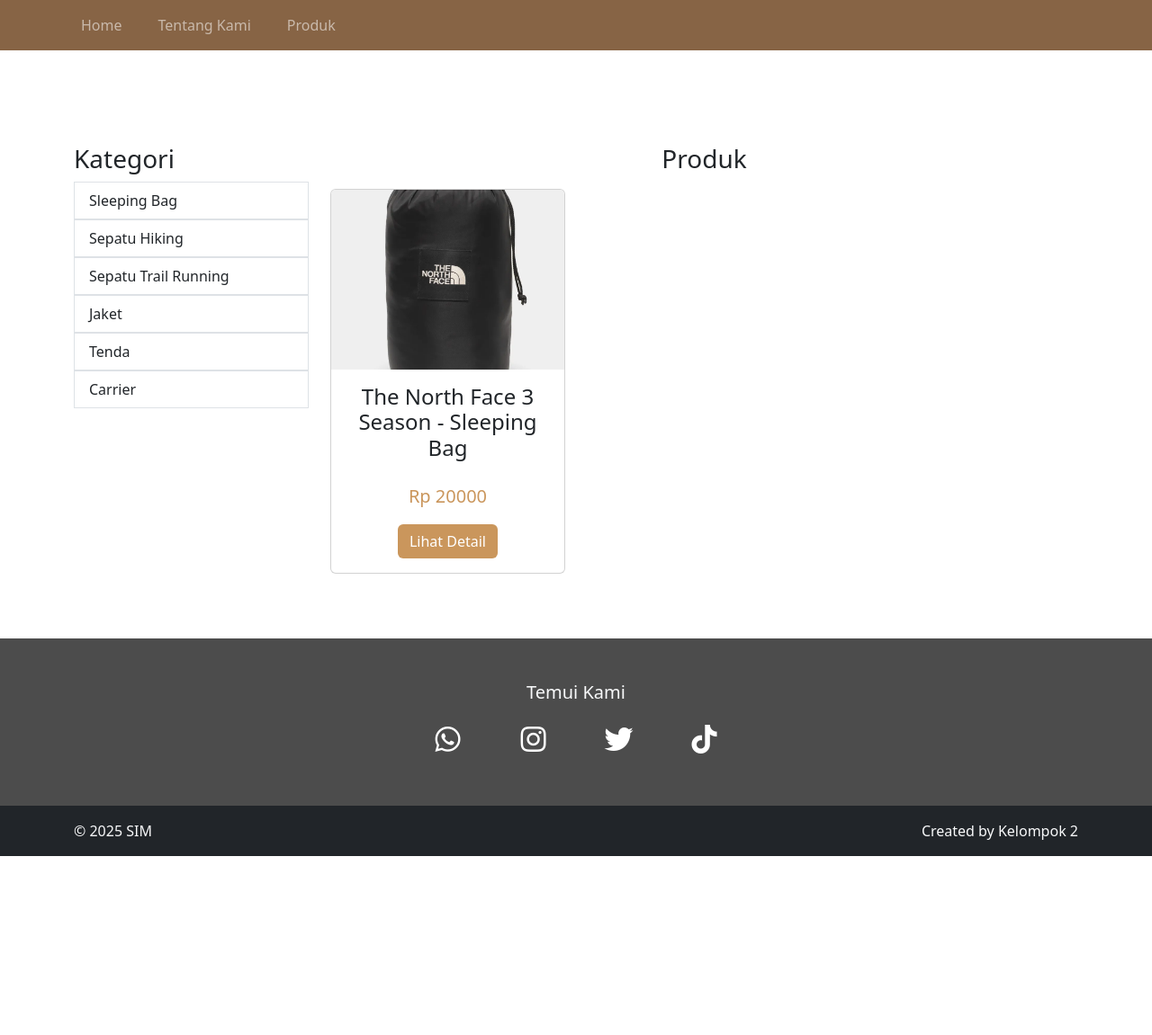
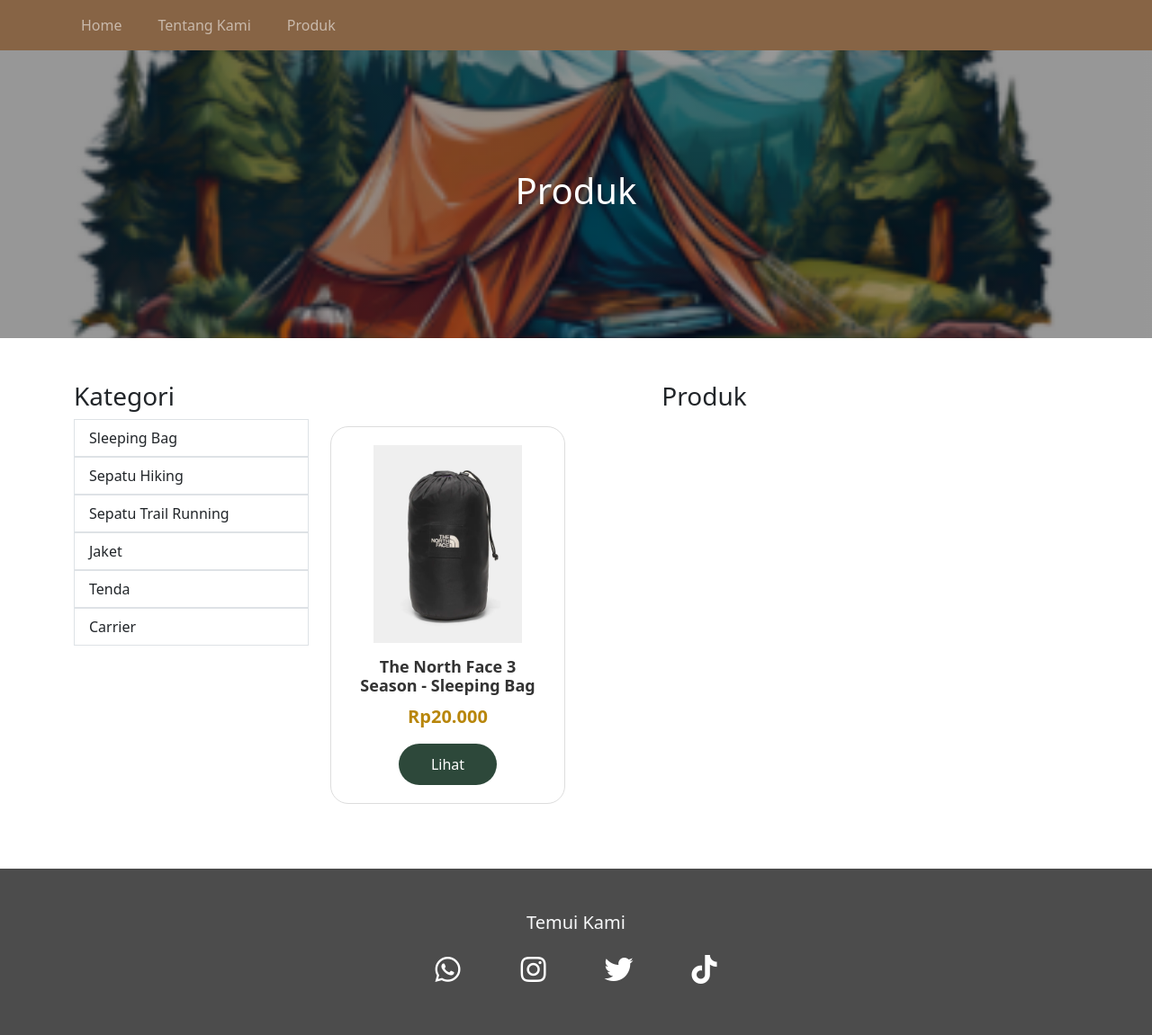
Before and after one commit to zahrasalma31-ops/mountify, a PHP site: page /produk.php in a window 1280 px wide. Shown: the top 1151 px of the page at 90% size. Before the commit the page ends 952 px from the top, so only its background shows below. Run offline with PHP 8.4, Linux system fonts and the light colour scheme; data comes from the database, SQL or seed files in the repository; some libraries are stand-ins or nearby versions.

Commit message:
ubah tampilan produk

```diff
--- a/css/style.css
+++ b/css/style.css
@@ -1,3 +1,4 @@
+/* === WARNA TEMA === */
 .warna1 {
     background-color: #876445;
 }
@@ -14,6 +15,7 @@
     background-color: #F4DFBA;
 }
 
+/* === BANNER === */
 .banner {
     height: 90vh;
     background: linear-gradient(rgba(0,0,0,0.4), rgba(0,0,0,0.4)), url('../image/banner.png');
@@ -21,6 +23,21 @@
     background-position: center;
 }
 
+.banner2 {
+    height: 80vh;
+    background: linear-gradient(rgba(0,0,0,0.4), rgba(0,0,0,0.4)), url('../image/banner.png');
+    background-size: cover;
+    background-position: center;
+}
+
+.banner-produk {
+    height: 40vh;
+    background: linear-gradient(rgba(0,0,0,0.4), rgba(0,0,0,0.4)), url('../image/banner.png');
+    background-size: cover;
+    background-position: center;
+}
+
+/* === KATEGORI HIGHLIGHT === */
 .highlighted-kategori {
     height: 250px;
     border-radius: 10px;
@@ -44,6 +61,7 @@
     background-position: center;
 }
 
+/* === LIST KATEGORI === */
 .no-decoration {
     text-decoration: none;
     color: white;
@@ -53,6 +71,7 @@
     color: #EEC373;
 }
 
+/* === PRODUK LAMA (tetap dibiarkan) === */
 .text-harga{
     font-size: 20px;
     color: #CA965C;
@@ -67,7 +86,62 @@
     width: 100%;
     height: 100%;
     object-fit: cover;
-    object-position: center;
+}
+
+/* ======================================
+   === PRODUK CARD BARU (DESAIN SEPERTI GAMBAR) ===
+   ====================================== */
+
+.produk-card {
+    border: 1px solid #ddd;
+    border-radius: 20px;
+    padding: 20px;
+    background: #ffffff;
+    transition: 0.3s;
+}
+
+.produk-card:hover {
+    transform: translateY(-5px);
+    box-shadow: 0 6px 15px rgba(0,0,0,0.15);
+}
+
+.produk-img {
+    width: 100%;
+    height: 220px;
+    object-fit: contain;
+}
+
+.produk-nama {
+    font-size: 18px;
+    font-weight: 600;
+    color: #333;
+}
+
+.produk-harga {
+    font-size: 20px;
+    font-weight: 700;
+    color: #b8860b;
+    margin-bottom: 15px;
+}
+
+.btn-lihat {
+    background-color: #2d483a;
+    color: white;
+    padding: 10px 35px;
+    border-radius: 30px;
+    font-size: 16px;
+}
+
+.btn-lihat:hover {
+    background-color: #1e3328;
+    color: #fff;
+}
+
+/* === PRODUK TERKAIT === */
+.produk-terkait-image {
+    height: 100%;
+    width: 100%;
+    object-fit: cover;
 }
 
 .content-subscribe {
@@ -77,17 +151,3 @@
 .content-subscribe a {
     color: #fff;
 }
-
-.banner2 {
-    height: 80vh;
-    background: linear-gradient(rgba(0,0,0,0.4), rgba(0,0,0,0.4)), url('../image/banner.png');
-    background-size: cover;
-    background-position: center;
-}
-
-.produk-terkait-image {
-    height: 100%;
-    width: 100%;
-    object-fit: cover;
-    object-position: center;
-}
--- a/produk.php
+++ b/produk.php
@@ -70,15 +70,21 @@
 
                     <?php while($produk = mysqli_fetch_array($queryProduk)){ ?>
                     <div class="col-md-4 mb-4">
-                        <div class="card h-100">
-                            <div class="image-box">
-                                <img src="image/<?php echo $produk['foto']; ?>" class="card-img-top" alt="...">
-                            </div>
-                            <div class="card-body text-center">
-                                <h4 class="card-title"><?php echo $produk['nama']; ?></h4>
-                                <p class="card-text text-truncate"><?php echo $produk['detail']; ?></p>
-                                <p class="card-text text-harga">Rp <?php echo $produk['harga']; ?></p>
-                                <a href="produk-detail.php?nama=<?php echo $produk['nama']; ?>"class="btn warna2 text-white">Lihat Detail</a>
+                        <div class="produk-card">
+                            <img src="image/<?php echo $produk['foto']; ?>" class="produk-img" alt="produk">
+
+                            <h4 class="produk-nama text-center mt-3">
+                                <?php echo $produk['nama']; ?>
+                            </h4>
+
+                            <p class="produk-harga text-center">
+                                Rp<?php echo number_format($produk['harga'], 0, ',', '.'); ?>
+                            </p>
+
+                            <div class="text-center">
+                                <a href="produk-detail.php?nama=<?php echo $produk['nama']; ?>" class="btn btn-lihat">
+                                    Lihat
+                                </a>
                             </div>
                         </div>
                     </div>
```
